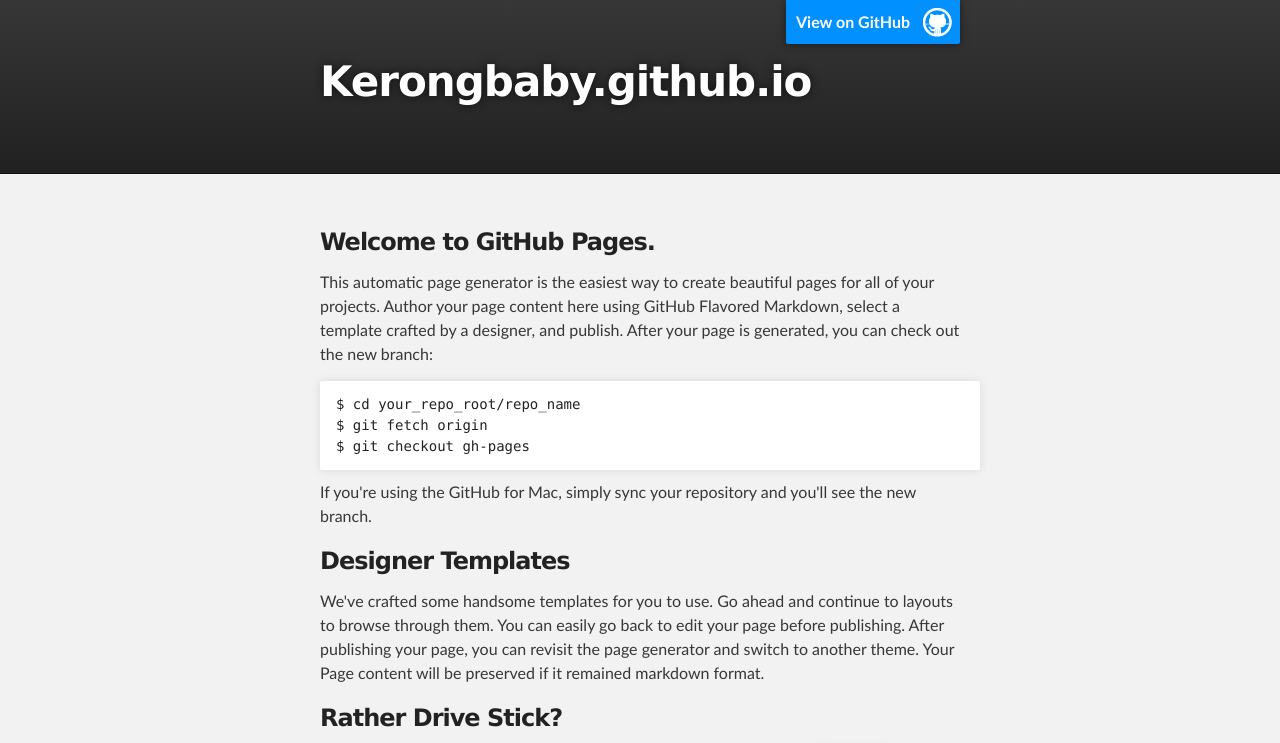
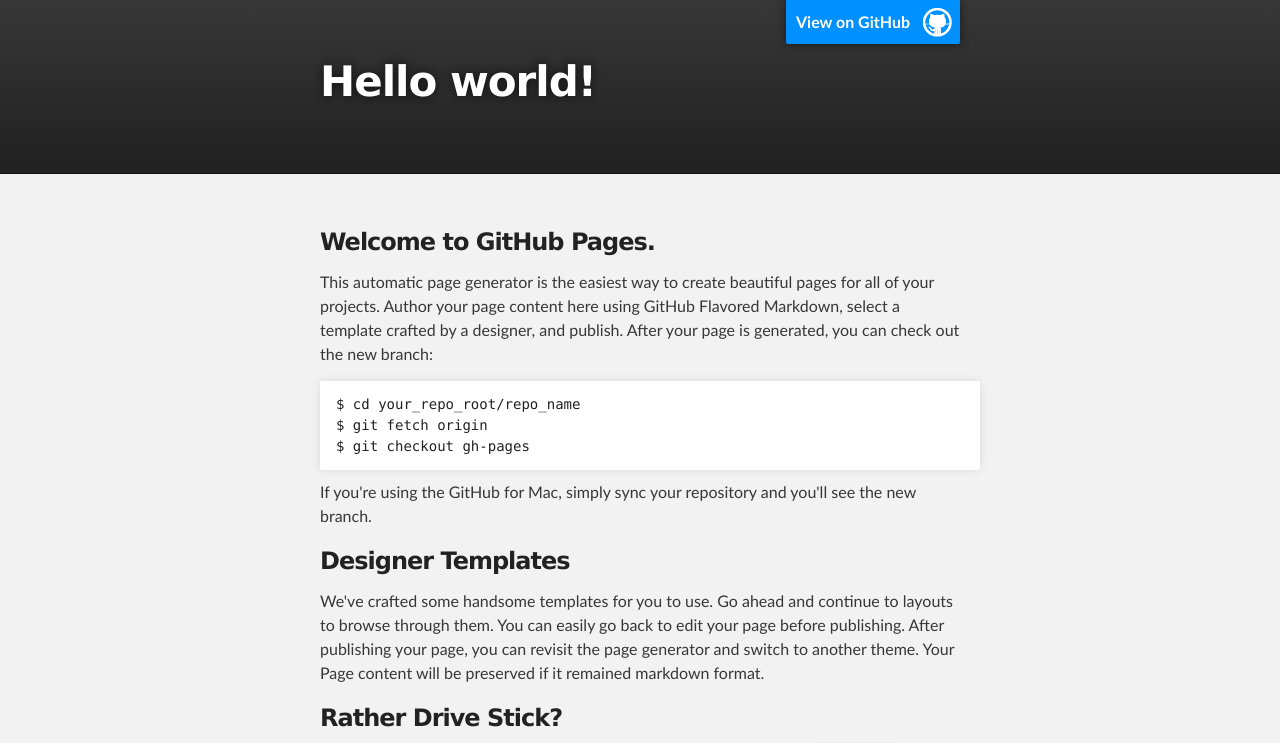
Before and after one commit to kerongbaby/kerongbaby.github.io, a plain HTML site: page index.html in a window 1280 px wide. Shown: the top 743 px of the page. Drawn offline with Linux system fonts and the light colour scheme.

Commit message:
Update index.html

```diff
--- a/index.html
+++ b/index.html
@@ -18,7 +18,7 @@
         <header class="inner">
           <a id="forkme_banner" href="https://github.com/kerongbaby">View on GitHub</a>
 
-          <h1 id="project_title">Kerongbaby.github.io</h1>
+          <h1 id="project_title">Hello world!</h1>
           <h2 id="project_tagline"></h2>
 
         </header>
```
